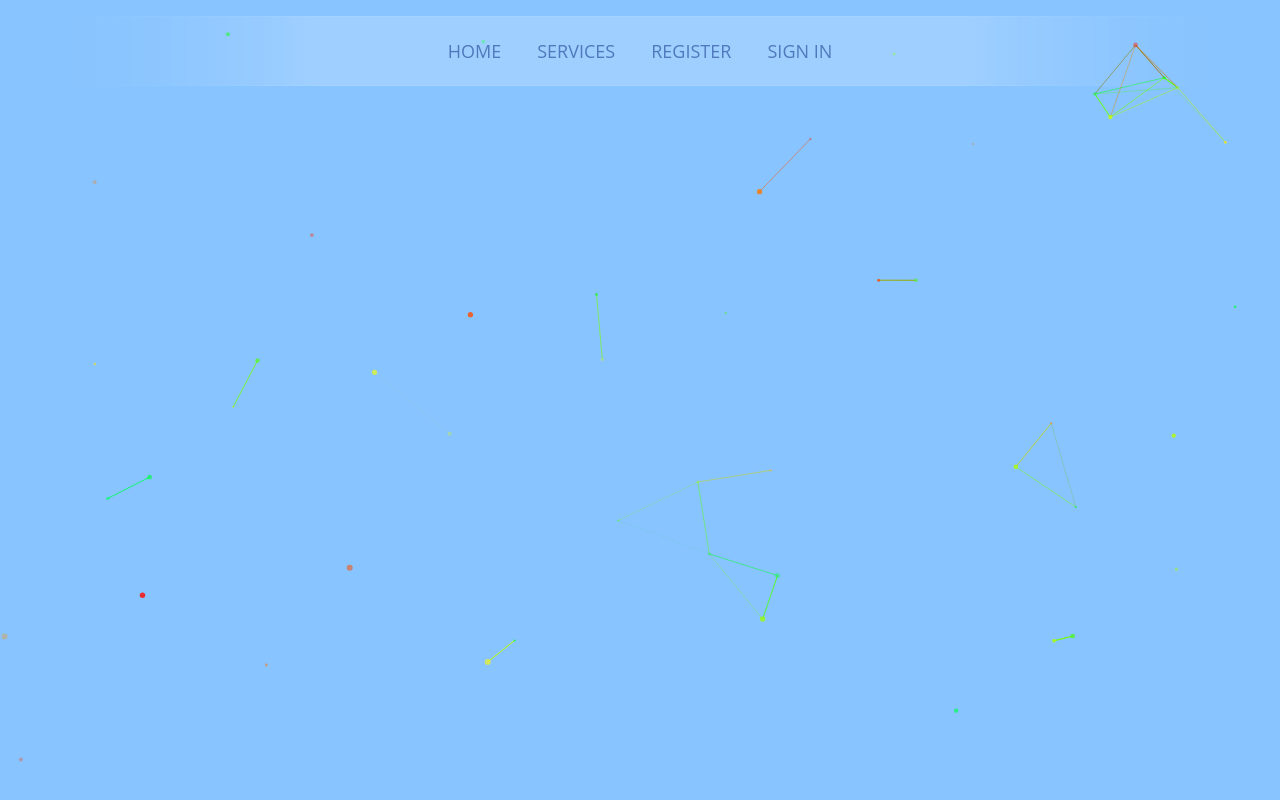
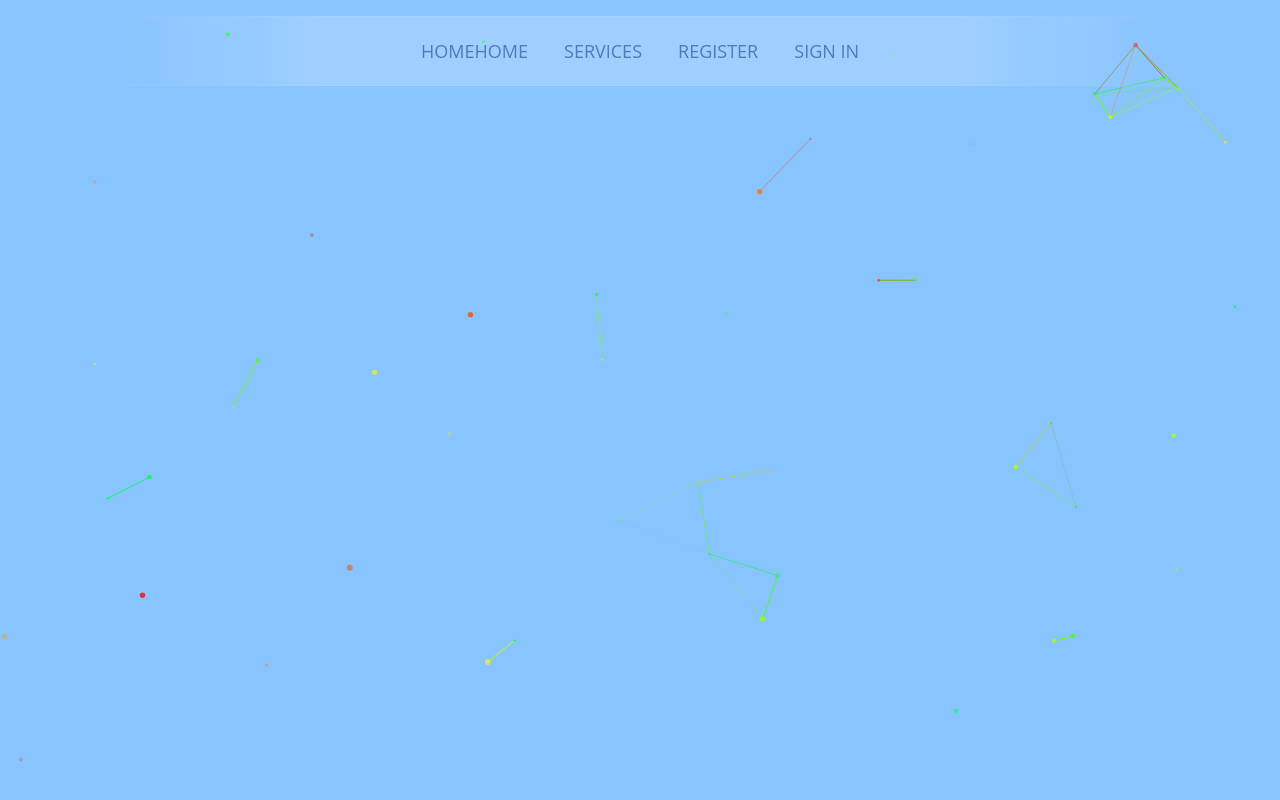
Before and after one commit to mahmoud-somai/frontend, a React (Create React App) app: page / in a window 1280 px wide. Built offline with nearby package versions, Linux system fonts and the light colour scheme.

Commit message:
Update Navbar.jsx

```diff
--- a/src/components/Navbar/Navbar.jsx
+++ b/src/components/Navbar/Navbar.jsx
@@ -6,7 +6,7 @@ const Navbar = () => {
     <nav>
     <ul>
       <li>
-        <a href="/">Home</a>
+        <a href="/">HomeHome</a>
       </li>
       <li>
         <a href="/booking">Services</a>
```
